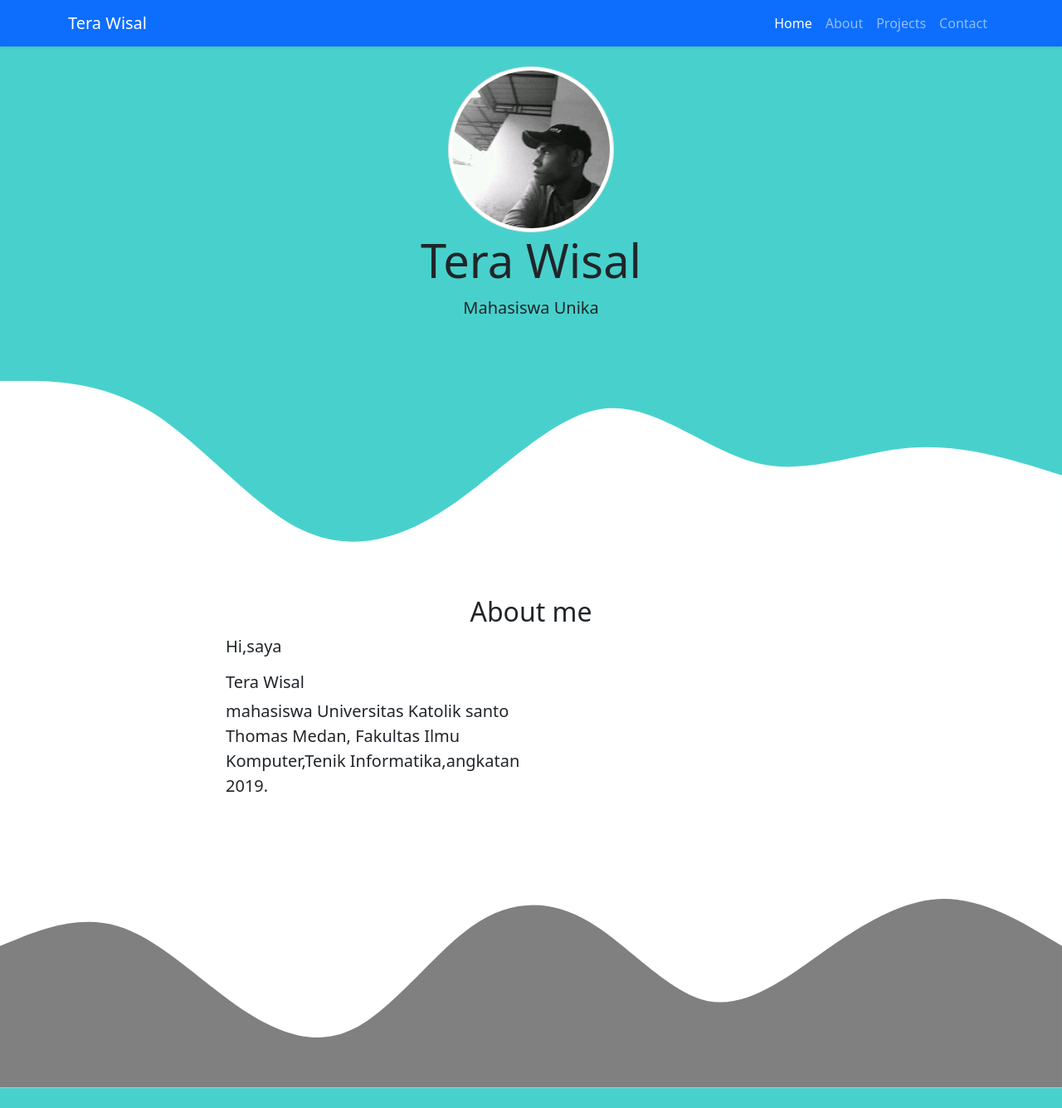
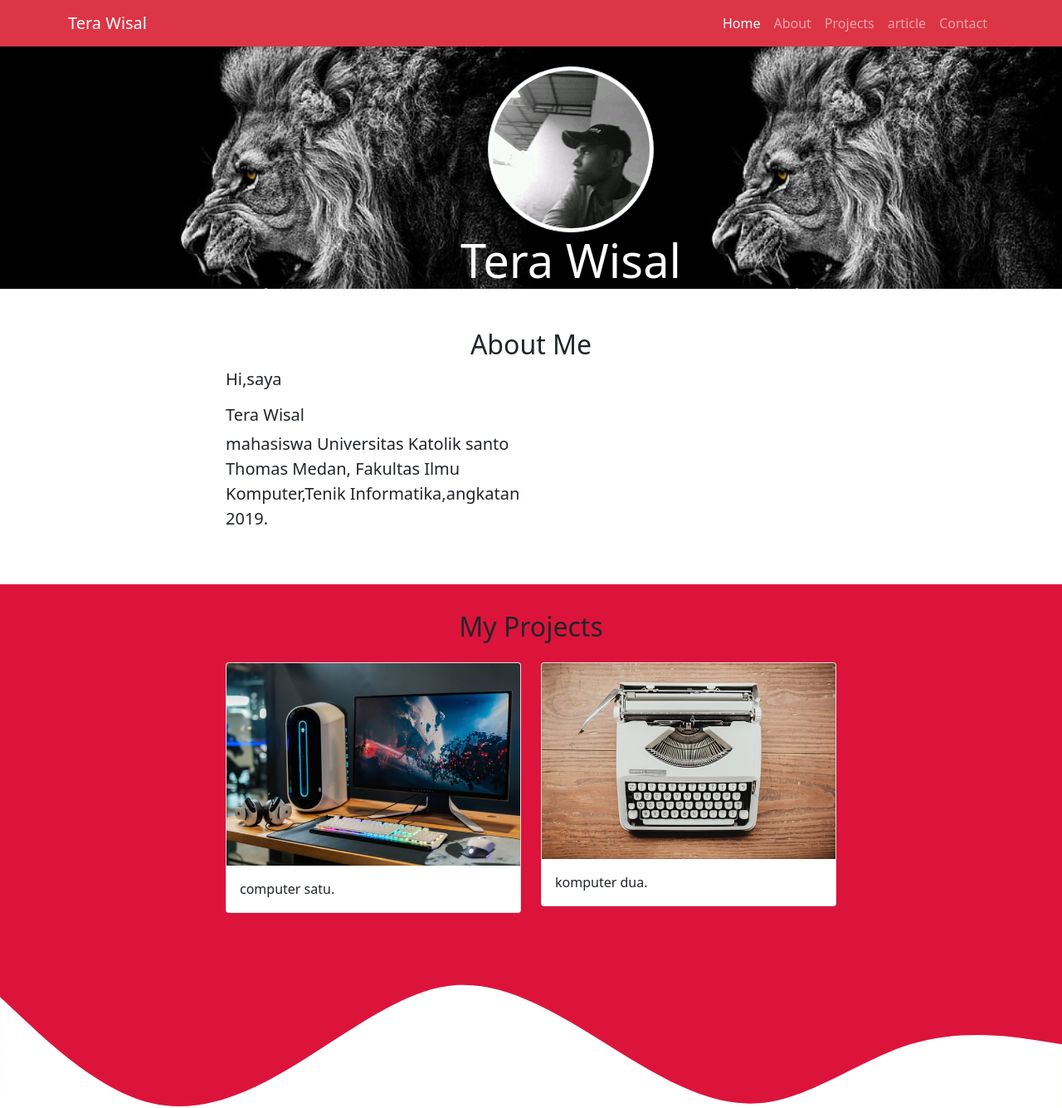
Before and after one commit to TeraWisal/TeraWisal.github.io, a plain HTML site: page index.html in a window 1280 px wide. Shown: the top 1335 px of the page at 83% size. Drawn offline with nearby package versions, Linux system fonts and the light colour scheme.

Commit message:
menambahkan fitur artikel dan mengubah about me

```diff
--- a/index.html
+++ b/index.html
@@ -19,7 +19,7 @@
   <body id="home">
 
 <!--Navbar-->
-    <nav class="navbar navbar-expand-lg navbar-dark bg-primary shadow-sm fixed-top ">
+    <nav class="navbar navbar-expand-lg navbar-dark bg-danger shadow-sm fixed-top ">
       <div class="container">
         <a class="navbar-brand" href="#">Tera Wisal</a>
         <button class="navbar-toggler" type="button" data-bs-toggle="collapse" data-bs-target="#navbarNav" aria-controls="navbarNav" aria-expanded="false" aria-label="Toggle navigation">
@@ -37,6 +37,9 @@
               <a class="nav-link" href="#projects">Projects</a>
             </li>
             <li class="nav-item">
+                <a class="nav-link" href="#">article</a>
+              </li>
+              <li class="nav-item">
                 <a class="nav-link" href="#Contact">Contact</a>
               </li>
             </li>
@@ -50,8 +53,9 @@
       <img src="img/wisal.jpg" alt="" width="200px"
       class="rounded-circle img-thumbnail">
     <h4 class="display-4">Tera Wisal</h4>
-    <p class="lead">Mahasiswa Unika</p>
-    <svg xmlns="http://www.w3.org/2000/svg" viewBox="0 0 1440 320"><path fill="#fff" fill-opacity="1" d="M0,64L34.3,64C68.6,64,137,64,206,106.7C274.3,149,343,235,411,266.7C480,299,549,277,617,229.3C685.7,181,754,107,823,101.3C891.4,96,960,160,1029,176C1097.1,192,1166,160,1234,154.7C1302.9,149,1371,171,1406,181.3L1440,192L1440,320L1405.7,320C1371.4,320,1303,320,1234,320C1165.7,320,1097,320,1029,320C960,320,891,320,823,320C754.3,320,686,320,617,320C548.6,320,480,320,411,320C342.9,320,274,320,206,320C137.1,320,69,320,34,320L0,320Z" style="--darkreader-inline-fill:#181a1b;" data-darkreader-inline-fill=""></path></svg>
+    <p class="lead"></p>
+
+
 
   </section>
   <!--Akhir jumbotron-->
@@ -61,7 +65,7 @@
       <div class="container">
 <div class="row text-center">
     <div class="col">
-        <h2>About me</h2>
+        <h2>About Me </h2>
     </div>
 </div>
 <div class="row justify-content-center fs-5 text-align mb-5">
@@ -77,8 +81,8 @@
 </div>
 </div>
 </div>
-<svg xmlns="http://www.w3.org/2000/svg" viewBox="0 0 1440 320"><path fill="grey" fill-opacity="1" d="M0,128L26.7,117.3C53.3,107,107,85,160,101.3C213.3,117,267,171,320,208C373.3,245,427,267,480,240C533.3,213,587,139,640,101.3C693.3,64,747,64,800,96C853.3,128,907,192,960,202.7C1013.3,213,1067,171,1120,133.3C1173.3,96,1227,64,1280,64C1333.3,64,1387,96,1413,112L1440,128L1440,320L1413.3,320C1386.7,320,1333,320,1280,320C1226.7,320,1173,320,1120,320C1066.7,320,1013,320,960,320C906.7,320,853,320,800,320C746.7,320,693,320,640,320C586.7,320,533,320,480,320C426.7,320,373,320,320,320C266.7,320,213,320,160,320C106.7,320,53,320,27,320L0,320Z" style="--darkreader-inline-fill:#60686c;" data-darkreader-inline-fill=""></path></svg>
-  </section>
+
+</section>
 
 
   <!--Akhir about-->
@@ -97,7 +101,7 @@
             <div class="card">
                 <img src="img/projects/1.jpg" class="card-img-top" alt="projects1">
                 <div class="card-body">
-                  <p class="card-text">omputer satu.</p>
+                  <p class="card-text">computer satu.</p>
                 </div>
               </div>
         </div>
@@ -113,6 +117,18 @@
 
         </div>
     </div>
+<!--artikel-->
+<!--Akhir artikel-->
+
+
+
+
+
+
+
+
+
+
 </div>
 <svg xmlns="http://www.w3.org/2000/svg" viewBox="0 0 1440 320"><path fill="#fff" fill-opacity="1" d="M0,96L34.3,128C68.6,160,137,224,206,240C274.3,256,343,224,411,181.3C480,139,549,85,617,80C685.7,75,754,117,823,160C891.4,203,960,245,1029,240C1097.1,235,1166,181,1234,160C1302.9,139,1371,149,1406,154.7L1440,160L1440,320L1405.7,320C1371.4,320,1303,320,1234,320C1165.7,320,1097,320,1029,320C960,320,891,320,823,320C754.3,320,686,320,617,320C548.6,320,480,320,411,320C342.9,320,274,320,206,320C137.1,320,69,320,34,320L0,320Z" style="--darkreader-inline-fill:#181a1b;" data-darkreader-inline-fill=""></path></svg>
   </section>
@@ -154,7 +170,7 @@
                         <textarea class="form-control" id="pesan" rows="3"
                         name="pesan"></textarea>
                       </div>
-                    <button type="submit" class="btn btn-primary btn-kirim">Kirim</button>
+                    <button type="submit" class="btn btn-danger btn-kirim">Kirim</button>
 
                     <button class="btn btn-primary btn-loading d-none" type="button" disabled>
                       <span class="spinner-border spinner-border-sm" role="status" aria-hidden="true"></span>
@@ -164,15 +180,15 @@
             </div>
         </div>
     </div>
-    <svg xmlns="http://www.w3.org/2000/svg" viewBox="0 0 1440 320"><path fill="#0099ff" fill-opacity="1" d="M0,128L34.3,112C68.6,96,137,64,206,80C274.3,96,343,160,411,176C480,192,549,160,617,144C685.7,128,754,128,823,160C891.4,192,960,256,1029,234.7C1097.1,213,1166,107,1234,74.7C1302.9,43,1371,85,1406,106.7L1440,128L1440,320L1405.7,320C1371.4,320,1303,320,1234,320C1165.7,320,1097,320,1029,320C960,320,891,320,823,320C754.3,320,686,320,617,320C548.6,320,480,320,411,320C342.9,320,274,320,206,320C137.1,320,69,320,34,320L0,320Z" style="--darkreader-inline-fill:#6379f3f1;" data-darkreader-inline-fill=""></path></svg>
+
 </section>
   <!--Akhir contact-->
 
 
   <!--Footer-->
-  <footer class="bg-primary text-white text-center pb-2">
+  <footer class="bg-danger text-white text-center pb-2">
 
-         <p> Created with love  by <a  href="https://www.facebook.com/tera.wisal" class=" text-white fw-bold"> Tera Wisal </a></p>
+         <p><h6>Created with love  by</h6> <a  href="https://www.facebook.com/tera.wisal" class=" text-white fw-bold"> <h3>Tera Wisal</h3> </a></p>
 
   </footer>
   <!--Akhir footer-->
--- a/style.css
+++ b/style.css
@@ -1,9 +1,12 @@
 .jumbotron {
   padding-top: 5rem;
-  background-color: mediumturquoise;
+  padding-left: 6rem;
+  background-image: url(img/lion.jpg);
+  background-size: 50%;
+  color: white;
 }
 #projects {
-  background-color: mediumturquoise;
+  background-color: crimson;
 }
 section {
   padding-top: 2rem;
```
Also changed, not shown: img/evil.jpg (added), img/leo.jpg (added), img/lion.jpg (added), img/tiger.jpg (added).
